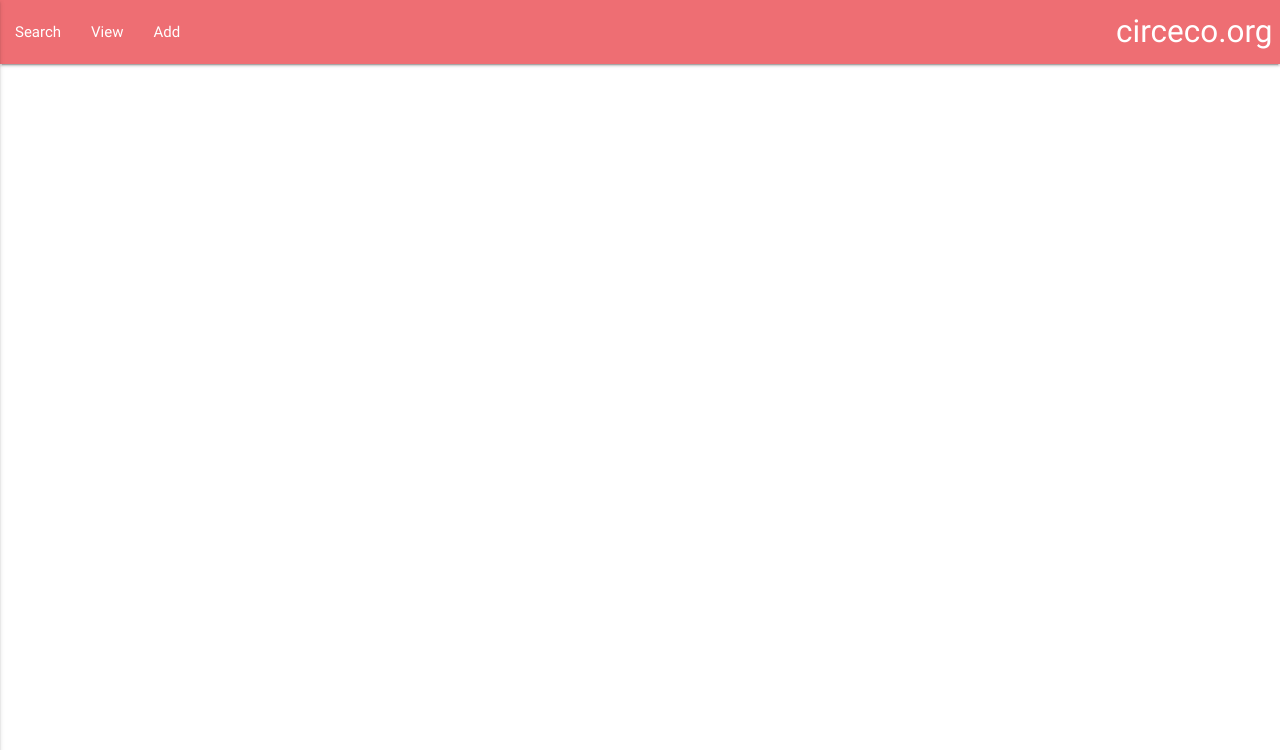
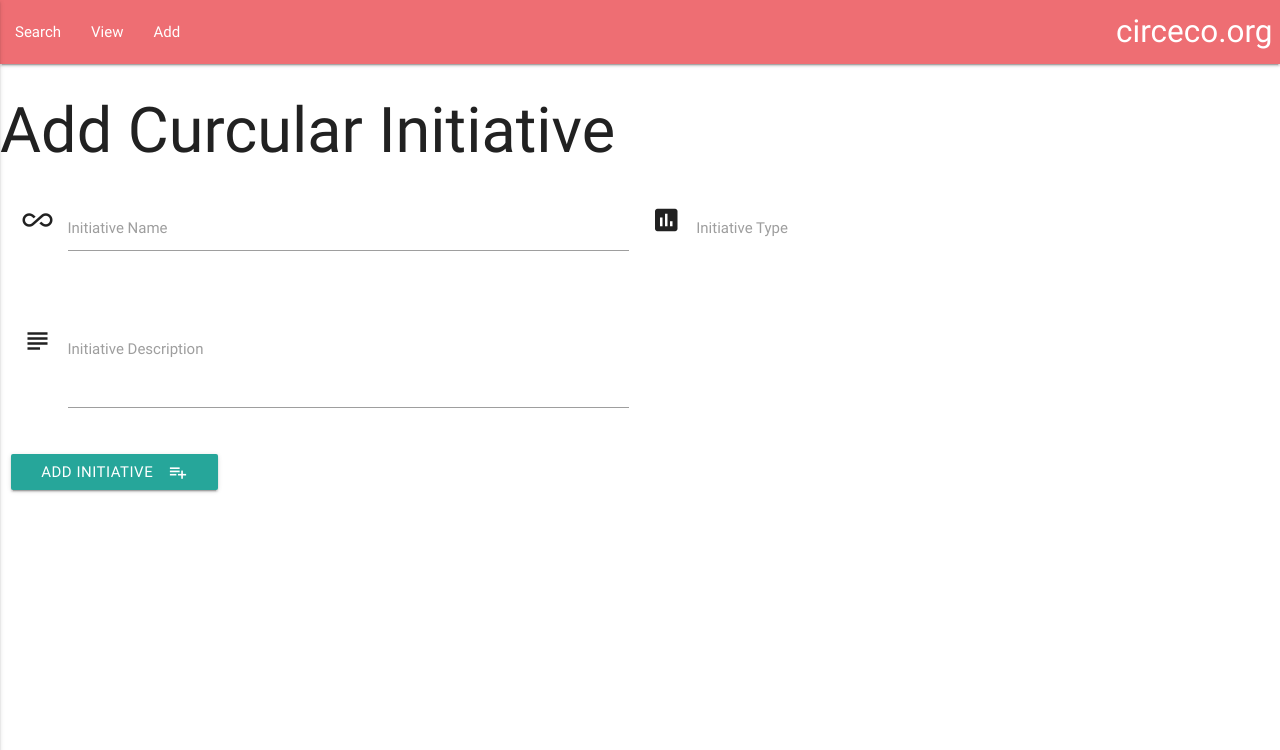
Before and after one commit to circeco/circdata, a Flask app: template templates/add.html in a window 1280 px wide. Shown: the top 750 px of the page. Run offline with Flask 2, Linux system fonts and the light colour scheme; the template is opened without the code that fills it, so the values that code supplies are empty; some libraries are stand-ins or nearby versions.

Commit message:
html code and template inherence for add file

```diff
--- a/app.py
+++ b/app.py
@@ -30,6 +30,21 @@
     return render_template("view.html", circular_initiative=mongo.db.circular_initiative.find())
 
 
+@app.route('/')
+@app.route('/add_initittive')
+def add_initiative():
+    return render_template('add.html', circular_initiative=mongo.db.circular_initiative.find())
+
+
+@app.route('/insert_initiative', methods=['POST'])
+def insert_initiative():
+    circular_initiative =  mongo.db.circular_initiative
+    circular_initiative.insert_one(request.form.to_dict())
+    return redirect(url_for('get_circular_initiative'))
+
+
+
+
 if __name__ == '__main__':
     app.run(host=os.environ.get('IP'),
             port=int(os.environ.get('PORT','8000')),
--- a/templates/add.html
+++ b/templates/add.html
@@ -1,6 +1,48 @@
 {% extends 'base.html' %}
 {% block content %}
+<h1>Add Curcular Initiative</h1>
+<div class="row">
 
+    <form action="{{ url_for('insert_initiative') }}" method="POST"  class="col s12">
+
+        <div class="row">
+            <div class="input-field col s6">
+                <i class="material-icons prefix">all_inclusive</i>
+                <input id="initiative_name" name="initiative_name" type="text">
+                <label for="icon_prefix">Initiative Name</label>
+            </div>
+            <div class="row">
+                <div class="input-field col s6">
+                    <i class="material-icons prefix">poll</i>
+                    <select id="category" name="category_name">
+                        <option value="" disabled selected>Choose Category</option>
+                        {% for circular_initiative in circular_initiative %}
+                            <option value="{{circular_initiative.initiative_type}}">{{circular_initiative.initiative_type}}</option>
+                        {% endfor %}
+                    </select>
+                    <label>Initiative Type</label>
+                </div>
+            </div>
+        </div>
+
+        <div class="row">
+            <div class="input-field col s6">
+                <i class="material-icons prefix">subject</i>
+                <textarea name="task_description" id="task_description" class="materialize-textarea"></textarea>
+                <label for="icon_telephone">Initiative Description</label>
+            </div>
+        </div>
+
+
+        <div class="row">
+            <button class="btn waves-effect waves-light" type="submit" name="action">Add Initiative
+                <i class="material-icons right">playlist_add</i>
+             </button>
+        </div>
+
+    </form>
+
+</div>
 
 
 {% endblock %}
--- a/templates/base.html
+++ b/templates/base.html
@@ -15,7 +15,7 @@
                     <ul id="nav-mobile" class="left hide-on-med-and-down">
                         <li><a href="{{url_for('home')}}">Search</a></li>
                         <li><a href="{{url_for('get_circular_initiative')}}">View</a></li>
-                        <li><a href="{{url_for('get_circular_initiative')}}">Add</a></li>
+                        <li><a href="{{url_for('add_initiative')}}">Add</a></li>
                     </ul>
                     <ul class="side-nav" id="mobile-demo">
                         <li><a class="sidenav-close" href="#!"><i class="material-icons">X</i></a></li>
```
